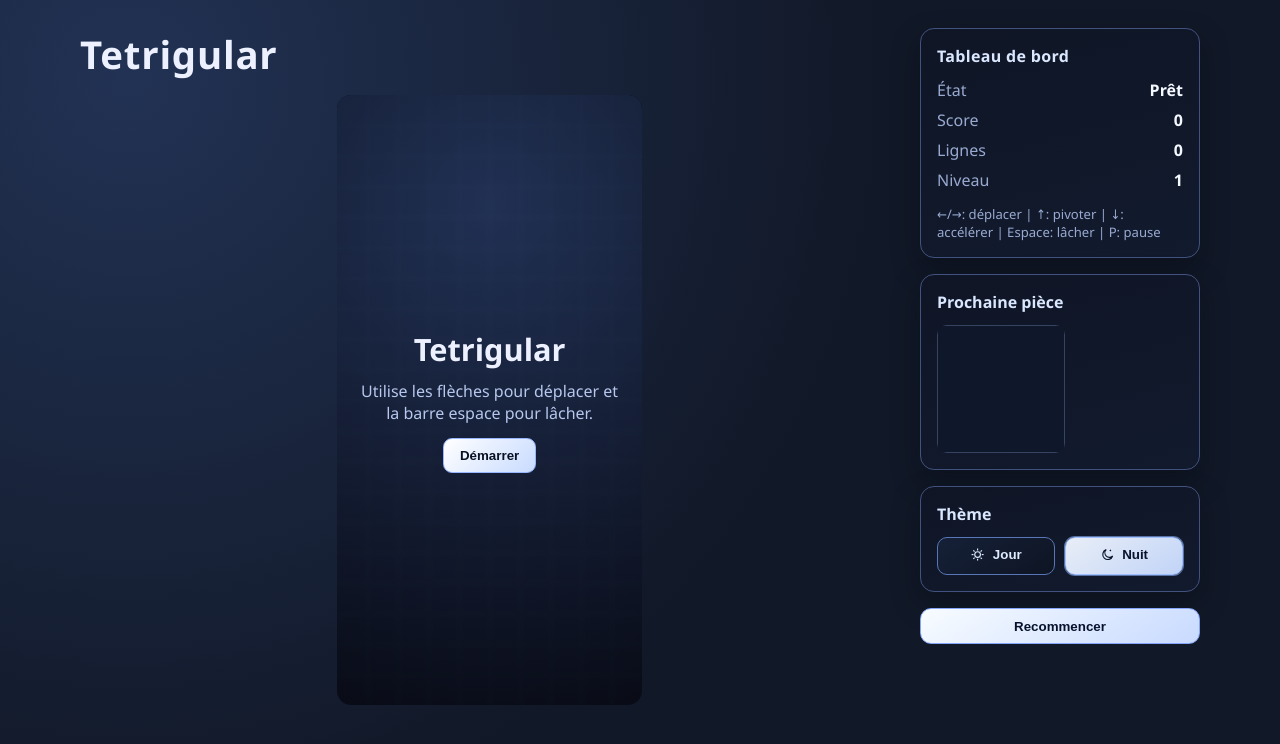
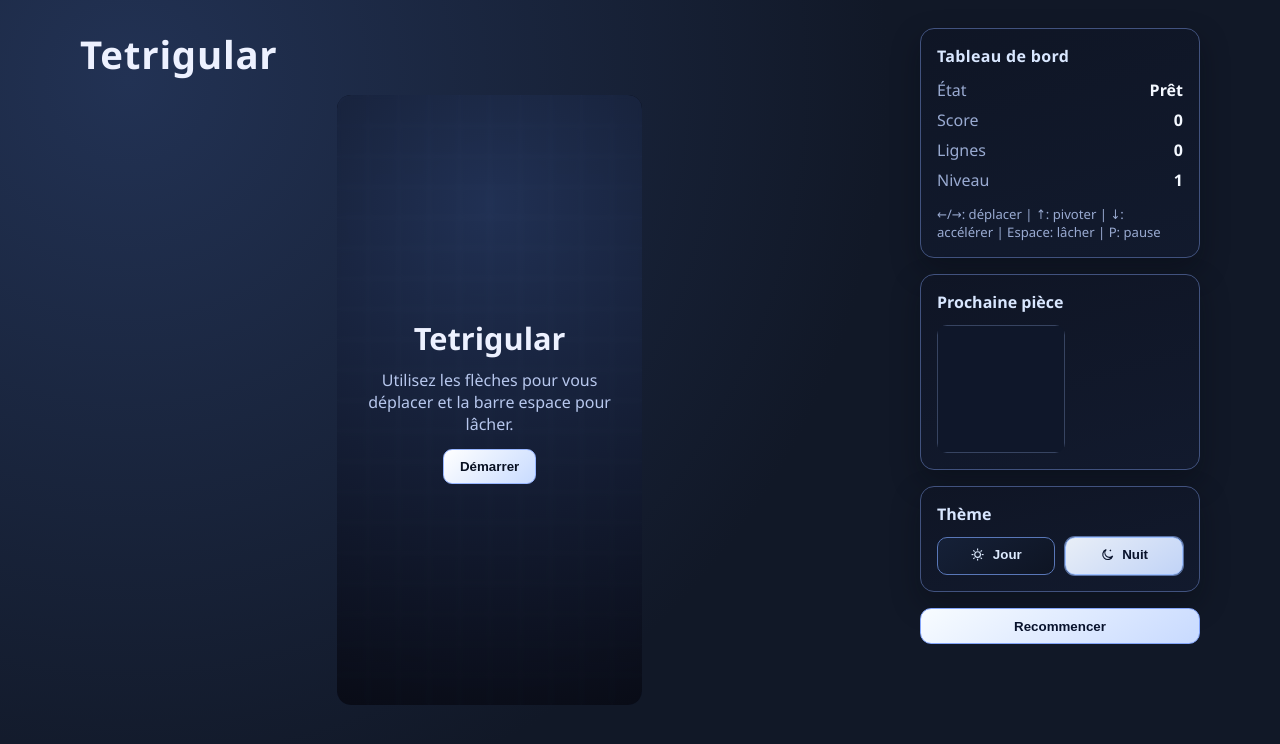
Before and after one commit to arnaud-wissart-lab/Tetrigular, an Angular app: page / in a window 1280 px wide. Shown: the top 744 px of the page. Built offline with nearby package versions, Linux system fonts and the light colour scheme.

Commit message:
ui: passer les messages overlay en vouvoiement

```diff
--- a/src/app/ui/overlay/overlay.component.html
+++ b/src/app/ui/overlay/overlay.component.html
@@ -3,17 +3,17 @@
     @switch (status()) {
       @case ('idle') {
         <h2>Tetrigular</h2>
-        <p>Utilise les flèches pour déplacer et la barre espace pour lâcher.</p>
+        <p>Utilisez les flèches pour vous déplacer et la barre espace pour lâcher.</p>
         <button type="button" (click)="startRequested.emit()">Démarrer</button>
       }
       @case ('paused') {
         <h2>Pause</h2>
-        <p>Appuie sur P ou reprends ici.</p>
+        <p>Appuyez sur P ou reprenez ici.</p>
         <button type="button" (click)="resumeRequested.emit()">Reprendre</button>
       }
       @case ('gameOver') {
         <h2>Partie terminée</h2>
-        <p>Relance une partie.</p>
+        <p>Relancez une partie.</p>
         <button type="button" (click)="restartRequested.emit()">Recommencer</button>
       }
     }
```
